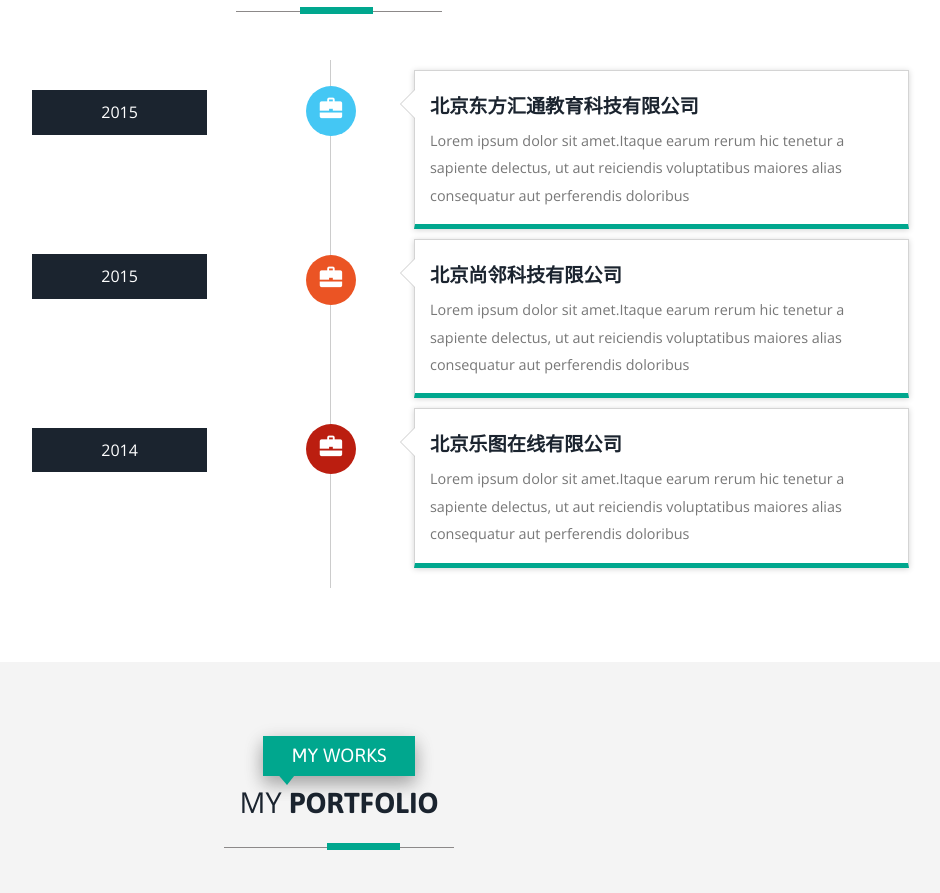
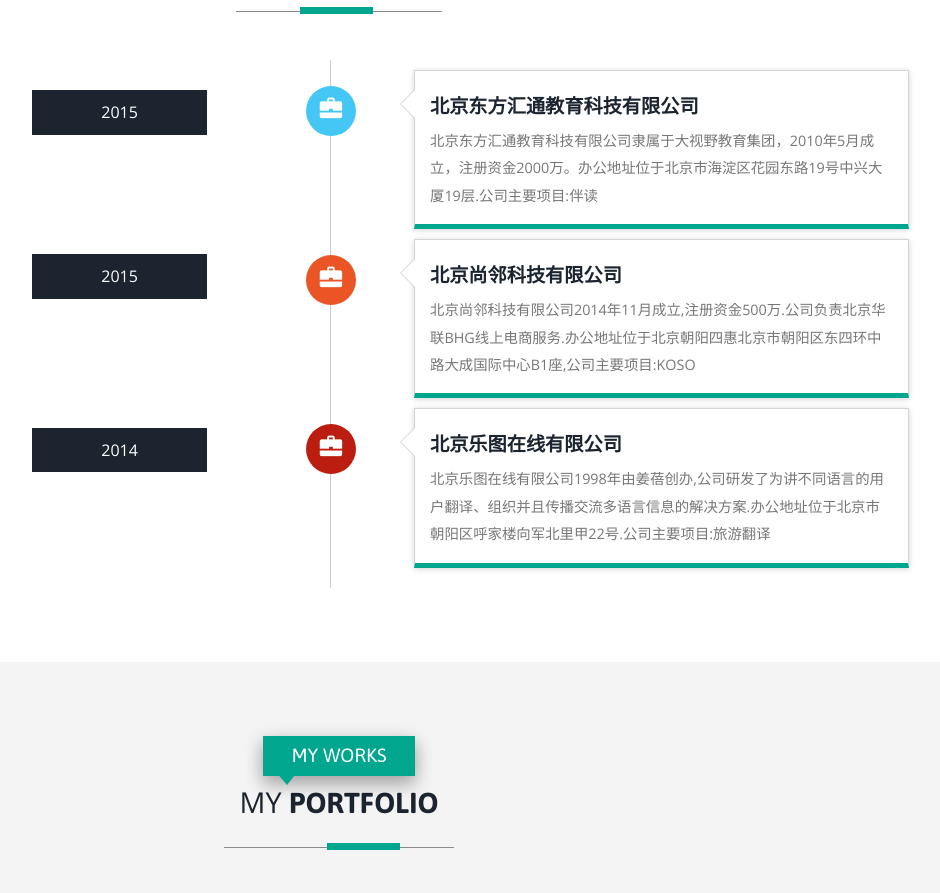
Before and after one commit to mcablylx/mcablylx.github.io, a plain HTML site: page index.html in a window 1280 px wide. Shown: the part 1900-2793 px from the top of the page, without its empty margins (301-1241 px from the left). Drawn offline with nearby package versions, Linux system fonts and the light colour scheme; files whose address does not match are found by name.

Commit message:
公司简介

```diff
--- a/index.html
+++ b/index.html
@@ -296,7 +296,7 @@ Smartphone Compatible web template, free webdesigns for Nokia, Samsung, LG, Sony
 																	  <h4 class="timeline-title">北京东方汇通教育科技有限公司</h4>
 																	</div>
 																	<div class="timeline-body">
-																	  <p>Lorem ipsum dolor sit amet.Itaque earum rerum hic tenetur a sapiente delectus, ut aut reiciendis voluptatibus maiores alias consequatur aut perferendis doloribus </p>
+																	  <p>北京东方汇通教育科技有限公司隶属于大视野教育集团，2010年5月成立，注册资金2000万。办公地址位于北京市海淀区花园东路19号中兴大厦19层.公司主要项目:伴读</p>
 																	</div>
 																  </div>
 																</li>
@@ -308,7 +308,7 @@ Smartphone Compatible web template, free webdesigns for Nokia, Samsung, LG, Sony
 																	  <h4 class="timeline-title">北京尚邻科技有限公司</h4>
 																	</div>
 																	<div class="timeline-body">
-																	  <p>Lorem ipsum dolor sit amet.Itaque earum rerum hic tenetur a sapiente delectus, ut aut reiciendis voluptatibus maiores alias consequatur aut perferendis doloribus </p>
+																	  <p>北京尚邻科技有限公司2014年11月成立,注册资金500万.公司负责北京华联BHG线上电商服务.办公地址位于北京朝阳四惠北京市朝阳区东四环中路大成国际中心B1座,公司主要项目:KOSO</p>
 																	</div>
 																  </div>
 																</li>
@@ -322,7 +322,7 @@ Smartphone Compatible web template, free webdesigns for Nokia, Samsung, LG, Sony
 																	  <h4 class="timeline-title">北京乐图在线有限公司</h4>
 																	</div>
 																	<div class="timeline-body">
-																	  <p>Lorem ipsum dolor sit amet.Itaque earum rerum hic tenetur a sapiente delectus, ut aut reiciendis voluptatibus maiores alias consequatur aut perferendis doloribus </p>
+																	  <p>北京乐图在线有限公司1998年由姜蓓创办,公司研发了为讲不同语言的用户翻译、组织并且传播交流多语言信息的解决方案.办公地址位于北京市朝阳区呼家楼向军北里甲22号.公司主要项目:旅游翻译</p>
 																	</div>
 																  </div>
 																</li>
```
